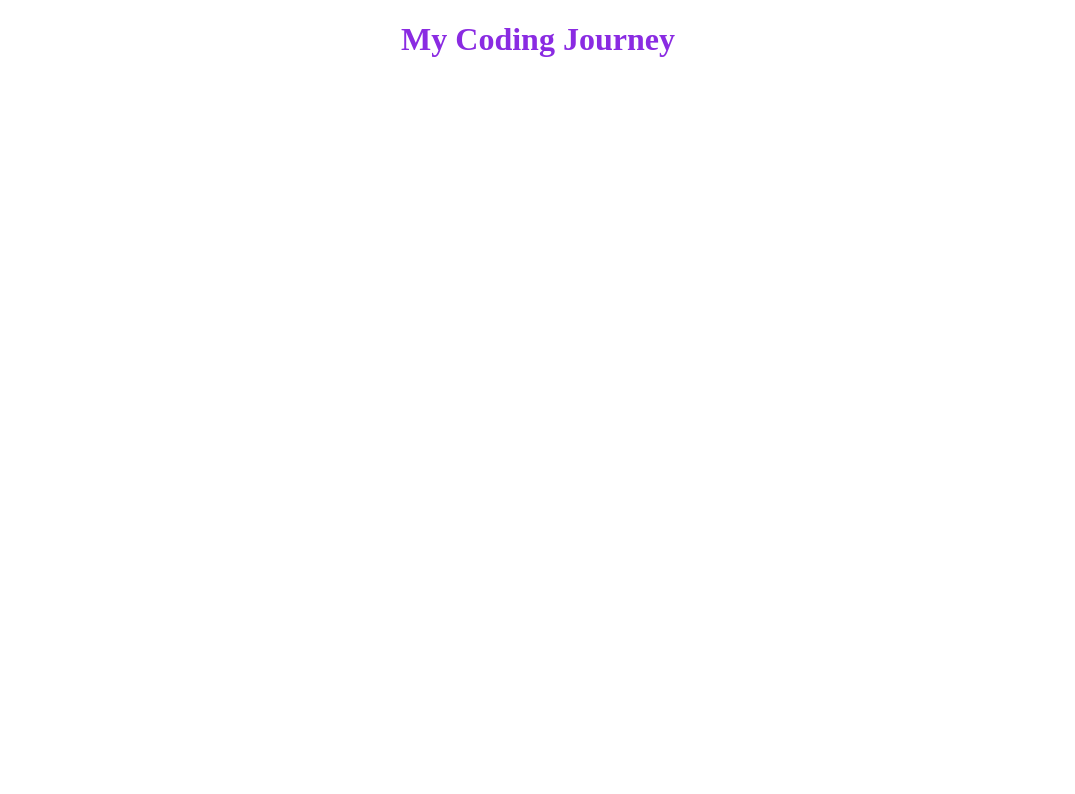
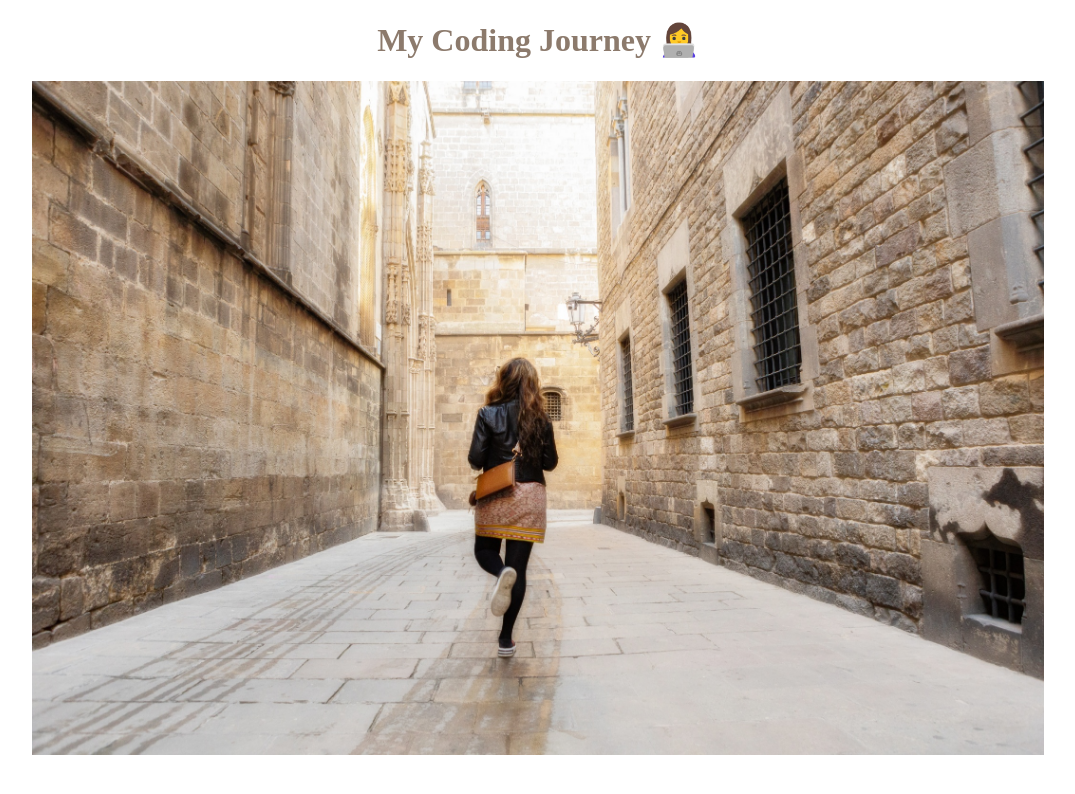
Before and after one commit to melania7730/my-first-rep, a plain HTML site: page index.html in a window 1280 px wide. Shown: the whole page, without its empty margins (102-1177 px from the left). Drawn offline with Linux system fonts and the light colour scheme.

Commit message:
Added image, updated CSS + HTML

```diff
--- a/index.html
+++ b/index.html
@@ -7,7 +7,8 @@
     <title>CodingJourney</title>
   </head>
   <body>
-    <h1>My Coding Journey</h1>
+    <h1>My Coding Journey 👩‍💻</h1>
+    <img src="images/IMG_5870.jpg" alt="myJourney" />
   </body>
   <script src="script.js"></script>
 </html>
--- a/style.css
+++ b/style.css
@@ -1,5 +1,10 @@
 h1 {
   text-align: center;
-  color: blueviolet;
+  color: #8c7a6c;
   font-weight: bold;
 }
+img {
+  display: block;
+  margin: 0 auto;
+  max-width: 80%;
+}
```
Also changed, not shown: images/IMG_5870.jpg (added), 1 other file.
